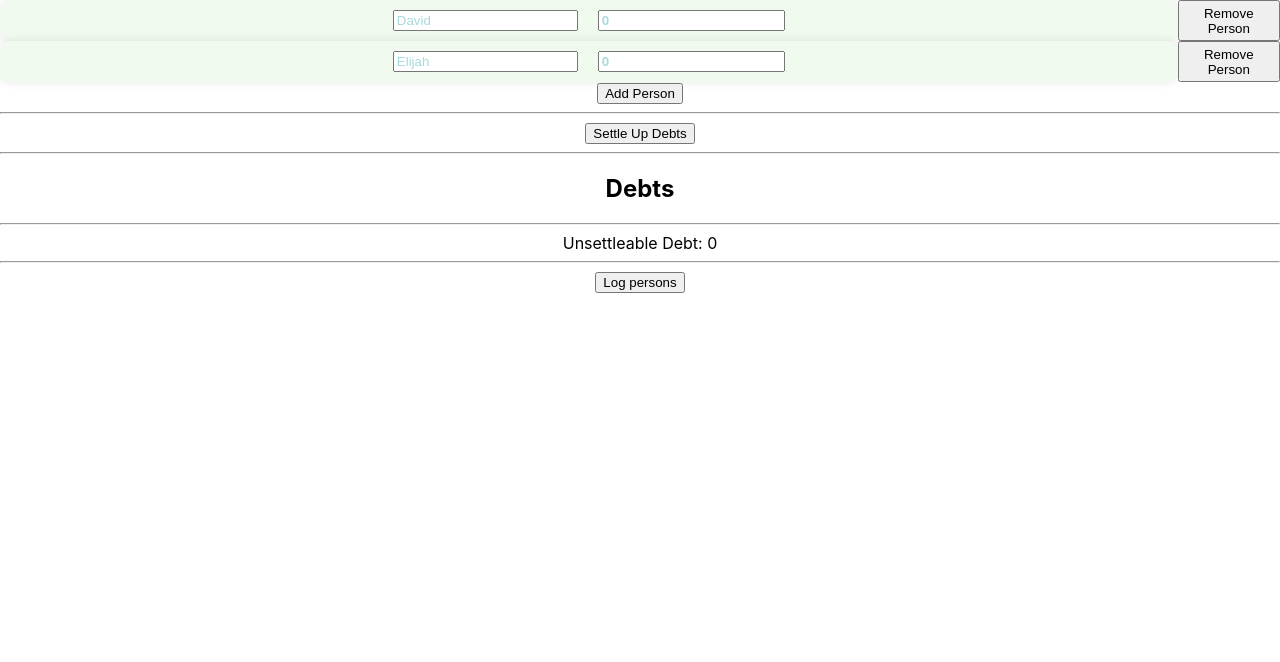
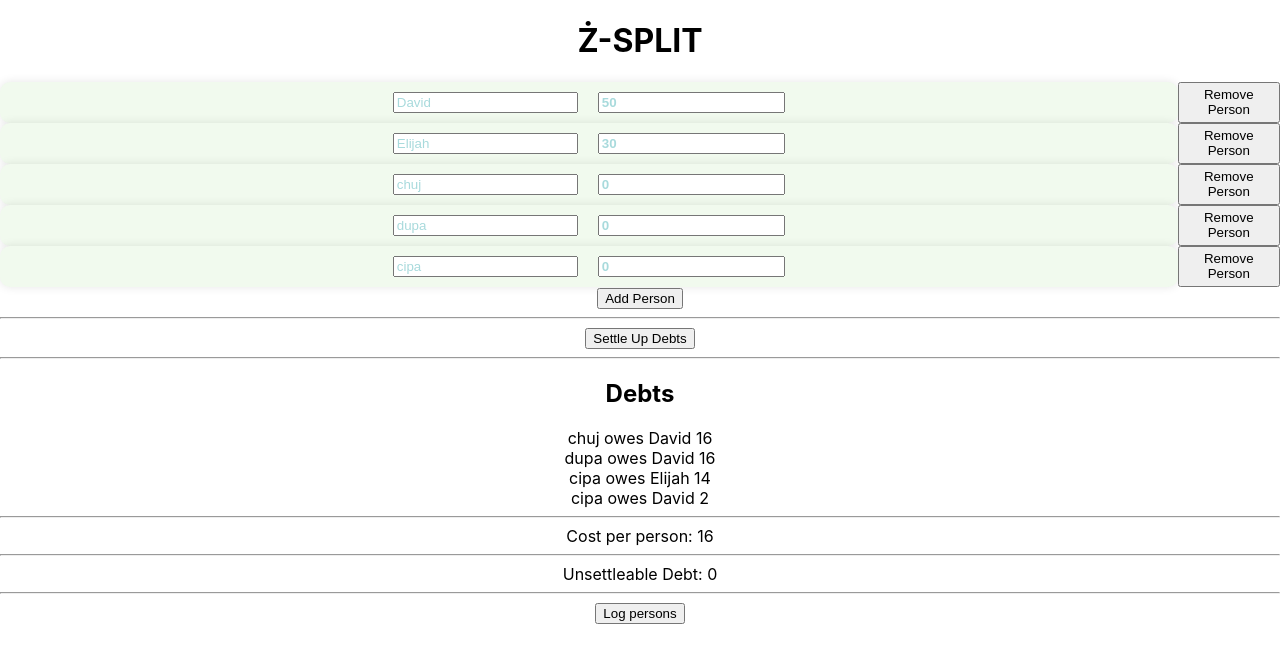
Before and after one commit to KarolPlonka/z-split, a React (Create React App) app: page / in a window 1280 px wide. Both pictures are taken after a click on the button "Settle Up Debts". Shown: the top 662 px of the page. Built offline with nearby package versions, Linux system fonts and the light colour scheme.

Commit message:
fixed perosons updating

```diff
--- a/src/App.tsx
+++ b/src/App.tsx
@@ -13,15 +13,24 @@ import { DebtsContainer } from './components/Debt/DebtsContainer';
 
 function App() {
     const [calculatedDebts, setCalculatedDebts] = useState<CalculatedDebts | null>(null);
-    <h1>Ż-SPLIT</h1>
 
-    let persons: Person[] = [
-        { id: 0, name: 'David', contribution: 0 },
-        { id: 1, name: 'Elijah', contribution: 0 },
-        // { id: 2, name: 'chuj', contribution: 0 },
-        // { id: 3, name: 'dupa', contribution: 0 },
-        // { id: 4, name: 'cipa', contribution: 0 },
+    // PROD
+    // let defaultPersons: Person[] = [
+    //     { id: 0, name: 'David', contribution: 0 },
+    //     { id: 1, name: 'Elijah', contribution: 0 },
+    // ]
+
+    // DEBUG
+    let defaultPersons: Person[] = [
+        { id: 0, name: 'David', contribution: 50 },
+        { id: 1, name: 'Elijah', contribution: 30 },
+        { id: 2, name: 'chuj', contribution: 0 },
+        { id: 3, name: 'dupa', contribution: 0 },
+        { id: 4, name: 'cipa', contribution: 0 },
     ];
+
+    const [persons, setPersons] = useState(defaultPersons);
+
 
     const settleUpDebts = () => {
         const calculatedDebts = settleUp(persons);
@@ -30,7 +39,8 @@ function App() {
 
     return (
         <div className="App">
-            <PersonsContainer persons={persons} />
+            <h1>Ż-SPLIT</h1>
+            <PersonsContainer persons={persons} setPersons={setPersons} />
 
             <hr />
 
--- a/src/components/Debt/DebtType.ts
+++ b/src/components/Debt/DebtType.ts
@@ -9,4 +9,5 @@ export type Debt = {
 export type CalculatedDebts = {
     debts: Debt[];
     unsettleableDebt: number;
+    costPerPerson: number;
 }
--- a/src/components/Debt/DebtsContainer.tsx
+++ b/src/components/Debt/DebtsContainer.tsx
@@ -14,6 +14,12 @@ export const DebtsContainer: React.FC<{ calculatedDebts: CalculatedDebts }> = ({
                 {calculatedDebts.debts.map((debt, i) => (
                     <DebtCard debt={debt} key={i} />
                 ))}
+            </div>
+
+            <hr/>
+
+            <div className='debt-container__unsettleable-debt'>
+                Cost per person: {calculatedDebts.costPerPerson}
             </div>
 
             <hr/>
--- a/src/components/Person/PersonCard.tsx
+++ b/src/components/Person/PersonCard.tsx
@@ -4,18 +4,13 @@ import { Person } from './PersonType';
 import './PersonCard.scss';
 
 
-export const PersonCard: React.FC<{ person: Person }> = ({ person }) => {
-    const [name, setName] = useState(person.name);
-    const [contribution, setContribution] = useState(person.contribution);
+export const PersonCard: React.FC<{ person: Person, updatePerson: (index: number, updatedPerson: Person) => void }> = ({ person, updatePerson }) => {
+    const updateName = (name: string) => {
+        updatePerson(person.id, { ...person, name });
+    };
 
-    const onNameChange = (e: React.ChangeEvent<HTMLInputElement>) => {
-        person.name = e.target.value;
-        setName(e.target.value);
-    }
-
-    const onContributionChange = (e: React.ChangeEvent<HTMLInputElement>) => {
-        person.contribution = Number(e.target.value);
-        setContribution(Number(e.target.value));
+    const updateContribution = (contribution: number) => {
+        updatePerson(person.id, { ...person, contribution });
     }
 
     return (
@@ -23,14 +18,14 @@ export const PersonCard: React.FC<{ person: Person }> = ({ person }) => {
             <input
                 type="text"
                 className='person-card__name'
-                value={name}
-                onChange={onNameChange}
+                value={person.name}
+                onChange={(e) => updateName(e.target.value)}
             />
             <input
                 type="number"
                 className='person-card__contribution'
-                value={contribution}
-                onChange={onContributionChange}
+                value={person.contribution}
+                onChange={(e) => updateContribution(Number(e.target.value))}
             />
         </div>
     );
--- a/src/components/Person/PersonsContainer.tsx
+++ b/src/components/Person/PersonsContainer.tsx
@@ -4,8 +4,8 @@ import { PersonCard } from './PersonCard';
 
 import './PersonsContainer.scss';
 
-export const PersonsContainer: React.FC<{ persons: Person[] }> = ({ persons }) => {
-    const [localPersons, setLocalPersons] = useState([...persons]);
+export const PersonsContainer: React.FC<{ persons: Person[], setPersons: (persons: Person[]) => void }> = ({ persons, setPersons }) => {
+    // const [localPersons, setLocalPersons] = useState([...persons]);
 
     const addPerson = () => {
         const newPerson = {
@@ -14,23 +14,31 @@ export const PersonsContainer: React.FC<{ persons: Person[] }> = ({ persons }) =
             contribution: 0,
         };
         persons.push(newPerson);
-        setLocalPersons([...persons]);
+        setPersons([...persons]);
         console.log(persons);
+
     };
 
     const removePerson = (index: number) => {
         persons.splice(index, 1);
-        setLocalPersons([...persons]);
+        setPersons([...persons]);
     }
+
+    const updatePerson = (index: number, updatedPerson: Person) => {
+        persons[index] = updatedPerson;
+        setPersons([...persons]);
+    }
+
+
 
 
     return (
         <div className='persons-container'>
             <div className='persons-container__persons-list'>
-                {localPersons.map((person, i) => (
+                {persons.map((person, i) => (
                     <div className='persons-container__person-card-container' key={i}>
 
-                        <PersonCard person={person} />
+                        <PersonCard person={person} updatePerson={updatePerson} />
 
                         <button
                             className='persons-container__remove-person-button'
--- a/src/debtsSetteler.ts
+++ b/src/debtsSetteler.ts
@@ -21,7 +21,6 @@ export function sortFirstLender(lenders: Lender[]): void {
 export function settleUp(persons: Person[]): CalculatedDebts {
     const total: number = persons.reduce((acc, person) => acc + person.contribution, 0);
     const costPerPerson: number = total / persons.length;
-    console.log('Cost per person:', costPerPerson);
     let debts: Debt[] = [];
 
     let sortedLenders: Lender[] = persons
@@ -30,11 +29,7 @@ export function settleUp(persons: Person[]): CalculatedDebts {
         .sort((a, b) => a.amountLeft - b.amountLeft)
         .reverse();
 
-
-    console.log('Sorted lenders:', sortedLenders);
-
     const borrowers: Person[] = persons.filter(person => person.contribution < costPerPerson);
-    console.log('Borrowers:', borrowers);
 
     let unsettleableDebt: number = 0;
     borrowers.forEach( (borrower) => {
@@ -65,10 +60,10 @@ export function settleUp(persons: Person[]): CalculatedDebts {
             }
         }
     })
-    console.log('Unsettleable debt:', unsettleableDebt);
 
     return {
         debts: debts,
-        unsettleableDebt: Math.round(unsettleableDebt * 100) / 100
+        unsettleableDebt: Math.round(unsettleableDebt * 100) / 100,
+        costPerPerson: Math.round(costPerPerson * 100) / 100
     };
 }
```
